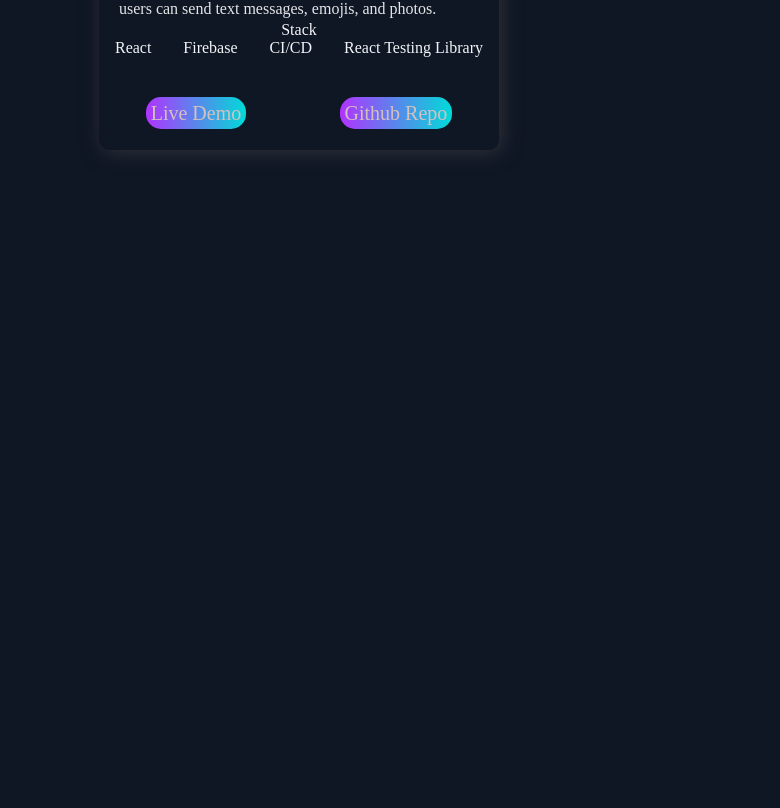
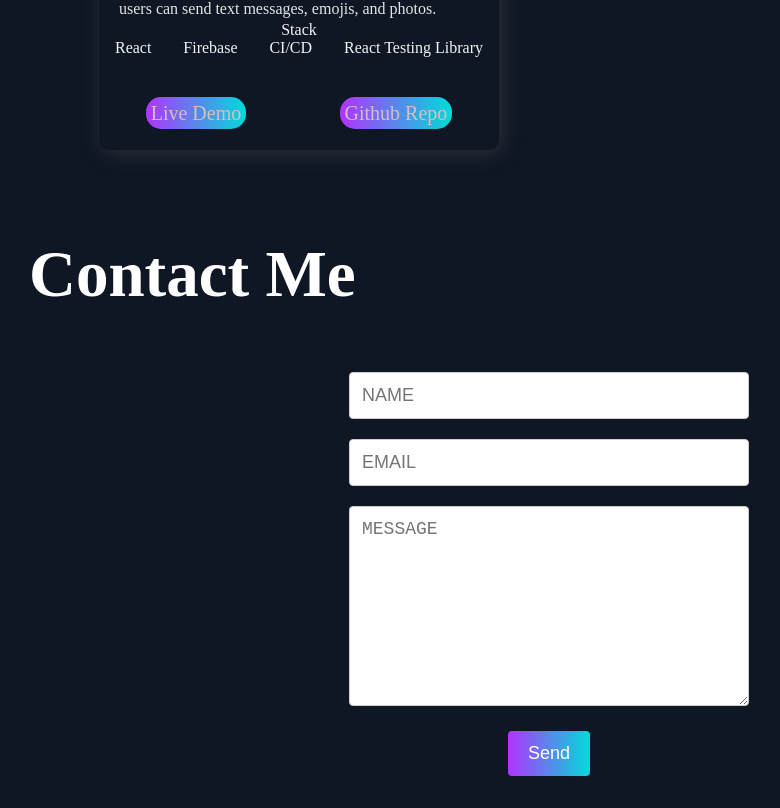
Before and after one commit to Aaron-Lin-74/personal-portfolio, a React (Create React App) app: page / in a window 1280 px wide. Shown: the part 1780-2588 px from the top of the page, without its empty margins (91-871 px from the left). Before the commit the page ends 1960 px from the top, so only its background shows below. Built offline with nearby package versions, Linux system fonts and the light colour scheme.

Commit message:
feat(contact): create Contact component and its style

```diff
--- a/src/App.tsx
+++ b/src/App.tsx
@@ -3,6 +3,7 @@ import './App.scss';
 import Header from './components/Header/Header';
 import Hero from './components/Hero/Hero';
 import Projects from './components/Projects/Projects';
+import Contact from './components/Contact/Contact';
 
 function App() {
   return (
@@ -10,6 +11,7 @@ function App() {
       <Header />
       <Hero />
       <Projects />
+      <Contact />
     </>
   );
 }
--- /dev/null
+++ b/src/components/Contact/Contact.scss
@@ -0,0 +1,97 @@
+.contact-container {
+  display: flex;
+  flex-direction: column;
+  padding: 0;
+  margin: 0 auto;
+  max-width: 1040px;
+  box-sizing: content-box;
+  position: relative;
+  overflow: hidden;
+  .contact-text-container {
+    display: flex;
+    flex-direction: column;
+    justify-content: flex-start;
+    flex: 1 auto;
+    h3 {
+      font-weight: 800;
+      font-size: 65px;
+      line-height: 72px;
+      width: max-content;
+      max-width: 100%;
+      color: #fff;
+      margin-bottom: 16px;
+      padding: 58px 0 16px;
+      @media screen and (max-width: 640px) {
+        font-size: 32px;
+        line-height: 40px;
+        font-size: 28px;
+        line-height: 32px;
+        margin-bottom: 8px;
+        padding: 16px 0 8px;
+        max-width: 100%;
+      }
+    }
+  }
+  .contact-form-container {
+    display: flex;
+    flex-direction: row;
+    justify-content: center;
+    align-items: center;
+    margin: 0 auto;
+    padding: 3rem;
+    position: relative;
+    max-width: 840px;
+    flex: 1 auto;
+    @media screen and (max-width: 640px) {
+      padding: 2rem;
+    }
+    form {
+      max-width: 400px;
+      min-width: 250px;
+      font-family: 'Lato', sans-serif;
+      font-weight: 400;
+
+      input,
+      textarea {
+        width: 100%;
+        outline: 0;
+        border: 1px solid #ccc;
+        border-radius: 4px;
+        margin-bottom: 20px;
+        padding: 12px;
+        font-size: clamp(15px, 1.5vw, 18px);
+        &:focus {
+          border: 1px solid #fd917e;
+        }
+      }
+      label {
+        text-align: center;
+      }
+
+      textarea {
+        height: 200px;
+      }
+
+      button {
+        background: linear-gradient(270deg, #00dbd8 0%, #b133ff 100%);
+        color: #fff;
+        font-family: 'Poppins', sans-serif;
+        font-size: clamp(16px, 1.6vw, 18px);
+        display: block;
+        padding: 12px 20px;
+        margin: 2px auto;
+        border: none;
+        border-radius: 4px;
+        cursor: pointer;
+        transition: 0.2s;
+
+        &:hover {
+          transform: scale(1.1);
+        }
+        &:active {
+          background: linear-gradient(270deg, #00dbd8 100%, #b133ff 0%);
+        }
+      }
+    }
+  }
+}
--- /dev/null
+++ b/src/components/Contact/Contact.tsx
@@ -0,0 +1,47 @@
+import React from 'react';
+import './Contact.scss';
+
+function Contact() {
+  return (
+    <section id='contact' className='contact-container'>
+      <div className='contact-text-container'>
+        <h3>Contact Me</h3>
+      </div>
+      <div className='contact-form-container'>
+        <form
+          action='https://formsubmit.co/4699fbde88305d25523009d4086457b3'
+          method='POST'
+        >
+          <input
+            type='text'
+            name='name'
+            placeholder='NAME'
+            aria-label='name'
+            required
+          />
+          <input
+            type='email'
+            name='email'
+            placeholder='EMAIL'
+            aria-label='email'
+            required
+          />
+          <textarea
+            name='message'
+            aria-label='message'
+            placeholder='MESSAGE'
+          ></textarea>
+          <input
+            type='hidden'
+            name='_next'
+            value={`${window.location.origin}/`}
+          />
+          <input type='hidden' name='_captcha' value='false' />
+          <button type='submit'>Send</button>
+        </form>
+      </div>
+    </section>
+  );
+}
+
+export default Contact;
```
